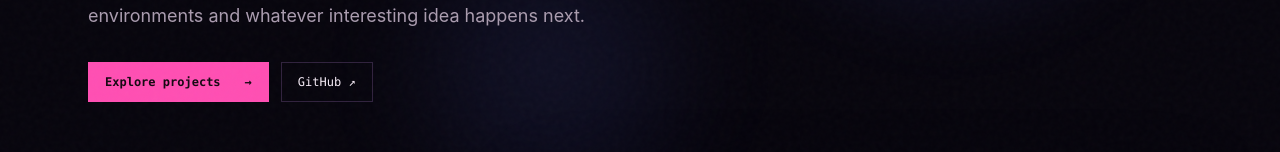
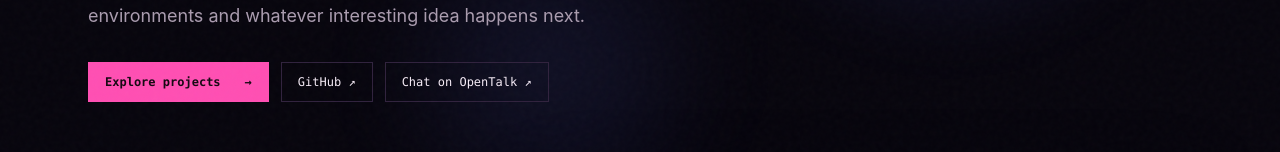
Before and after one commit to damanchakraborty/damanchakraborty.github.io, a plain HTML site: page index.html in a window 1280 px wide. Shown: the part 517-669 px from the top of the page. Drawn offline with Linux system fonts and the light colour scheme.

Commit message:
Added opentalk button

```diff
--- a/index.html
+++ b/index.html
@@ -28,6 +28,7 @@
       <div class="hero-actions">
         <a class="button primary" href="projects.html">Explore projects <span>→</span></a>
         <a class="button" href="https://github.com/damanchakraborty/" target="_blank" rel="noreferrer">GitHub ↗</a>
+        <a class="button" href="https://damanchakraborty.github.io/OpenTalk/" target="_blank" rel="noreferrer">Chat on OpenTalk ↗</a>
       </div>
       <div class="terminal">
         <div class="terminal-bar"><i></i><i></i><i></i><span>~/projects</span></div>
```
